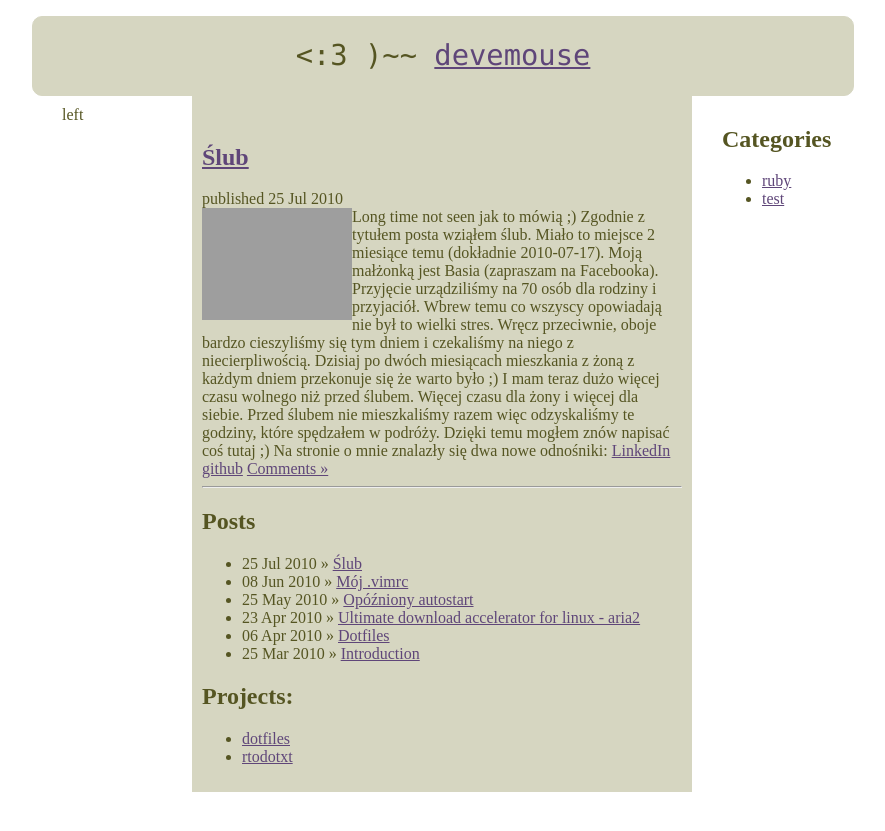
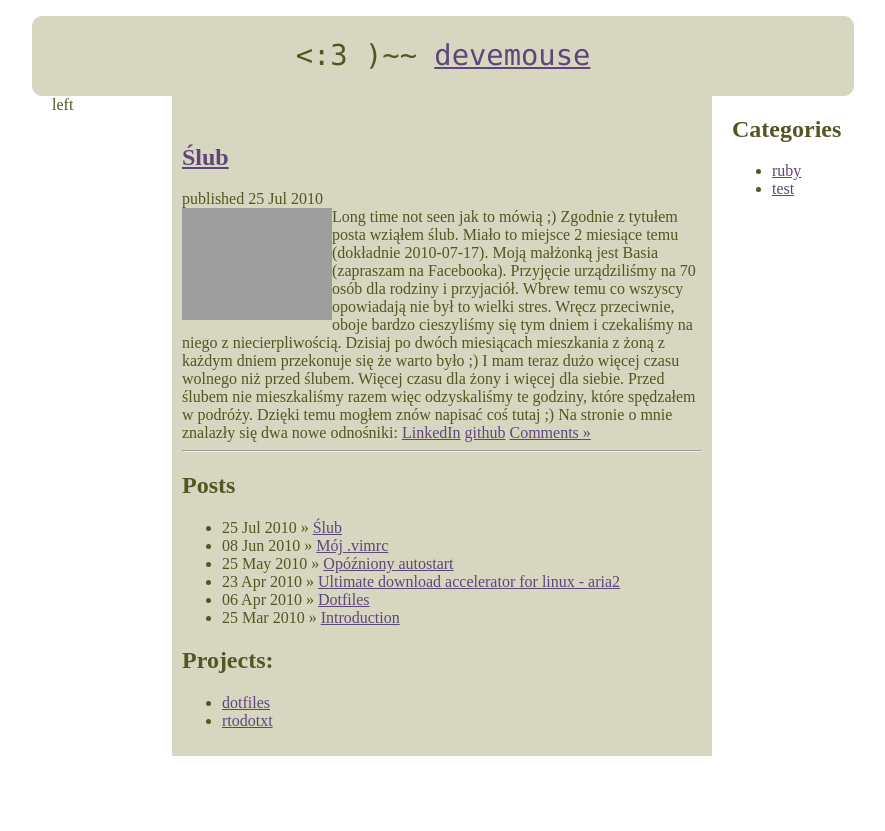
Before and after one commit to devemouse/devemouse.github.com, a Jekyll site: the page built from index.html, in a window 1280 px wide. Shown: the top 831 px of the page, without its empty margins (198-1083 px from the left). Built offline with Jekyll 4.4.1, drawn with Linux system fonts in a browser that asks for light colours; Markdown is read by kramdown in place of the engine named in the settings; grey boxes are pictures that could not be loaded.

Commit message:
updated widths again

```diff
--- a/css/default.css
+++ b/css/default.css
@@ -42,7 +42,8 @@ img.alignleft
 
 .container .center {
    background: #D6D6C1;
-   width:480px;
+   width:520px;
+   padding:10px;
 }
 
 
@@ -51,7 +52,6 @@ img.alignleft
    float:left;
    margin-left:10px;
    margin-right:10px;
-   padding:10px;
 }
 
 a:link {color:#5F4679;}    /* unvisited link */
```
